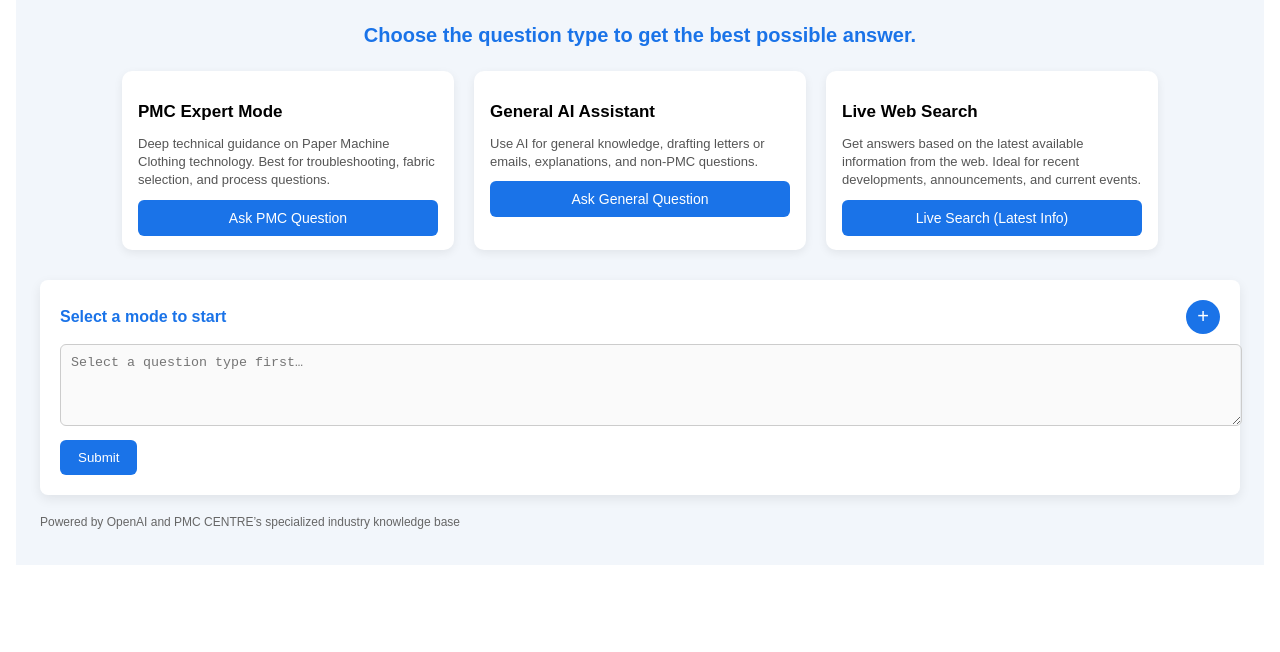
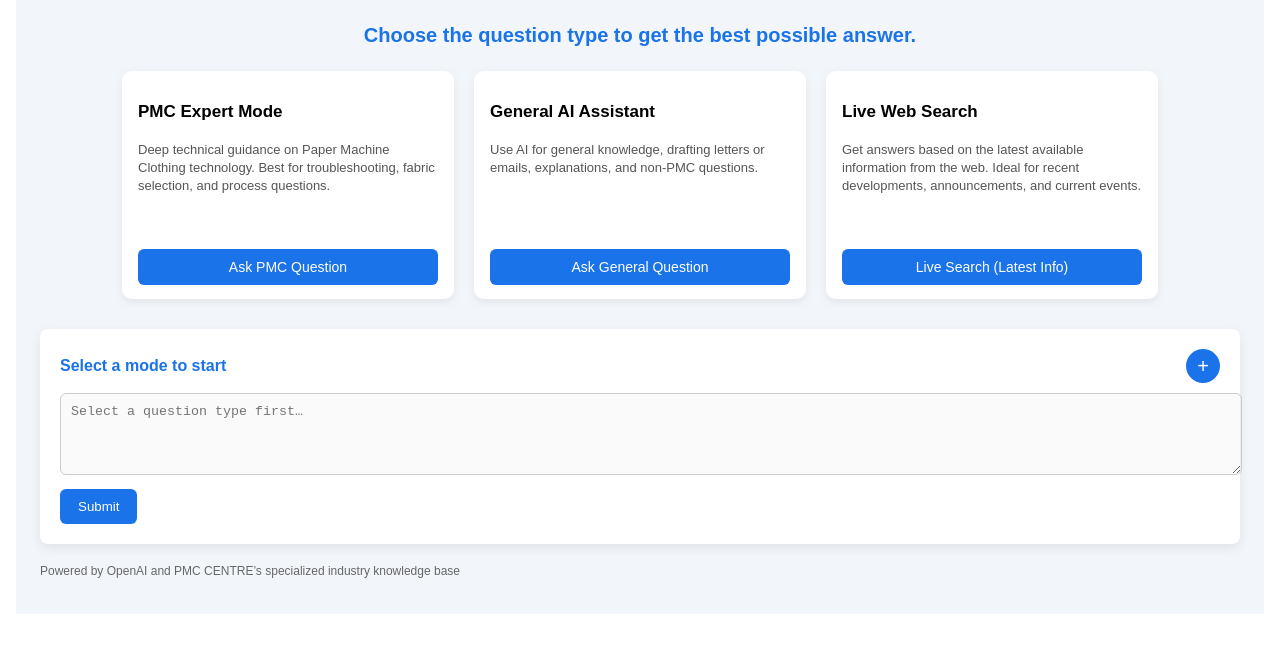
Before and after one commit to support231/pmc-centre-ai-clean-ui, a Next.js app: page / in a window 1280 px wide. Shown: the top 652 px of the page. Built offline with nearby package versions, Linux system fonts and the light colour scheme.

Commit message:
Refactor mode card layout and instruction text

```diff
--- a/app/page.tsx
+++ b/app/page.tsx
@@ -61,7 +61,7 @@ export default function Home() {
         background: "#f2f6fb",
       }}
     >
-      {/* INSTRUCTION TEXT (iframe-safe) */}
+      {/* INSTRUCTION TEXT */}
       <div
         style={{
           textAlign: "center",
@@ -214,7 +214,7 @@ export default function Home() {
 }
 
 /* =======================
-   MODE CARD (COMPACT)
+   MODE CARD (ALIGNED)
    ======================= */
 
 function modeCard(
@@ -229,10 +229,13 @@ function modeCard(
     <div
       style={{
         width: 300,
+        minHeight: 200,
         padding: "14px 16px",
         borderRadius: 10,
         background: active === value ? "#e8f0fe" : "#ffffff",
         boxShadow: "0 3px 10px rgba(0,0,0,0.07)",
+        display: "flex",
+        flexDirection: "column",
       }}
     >
       <h3 style={{ marginBottom: 6, fontSize: 17 }}>{title}</h3>
@@ -242,17 +245,18 @@ function modeCard(
           fontSize: 13,
           color: "#555",
           lineHeight: 1.4,
-          marginBottom: 10,
         }}
       >
         {text}
       </p>
 
+      {/* BUTTON PINNED TO BOTTOM */}
       <button
         onClick={() => setMode(value)}
         style={{
           width: "100%",
           padding: "10px 0",
+          marginTop: "auto",
           background: "#1a73e8",
           color: "#fff",
           border: "none",
```
